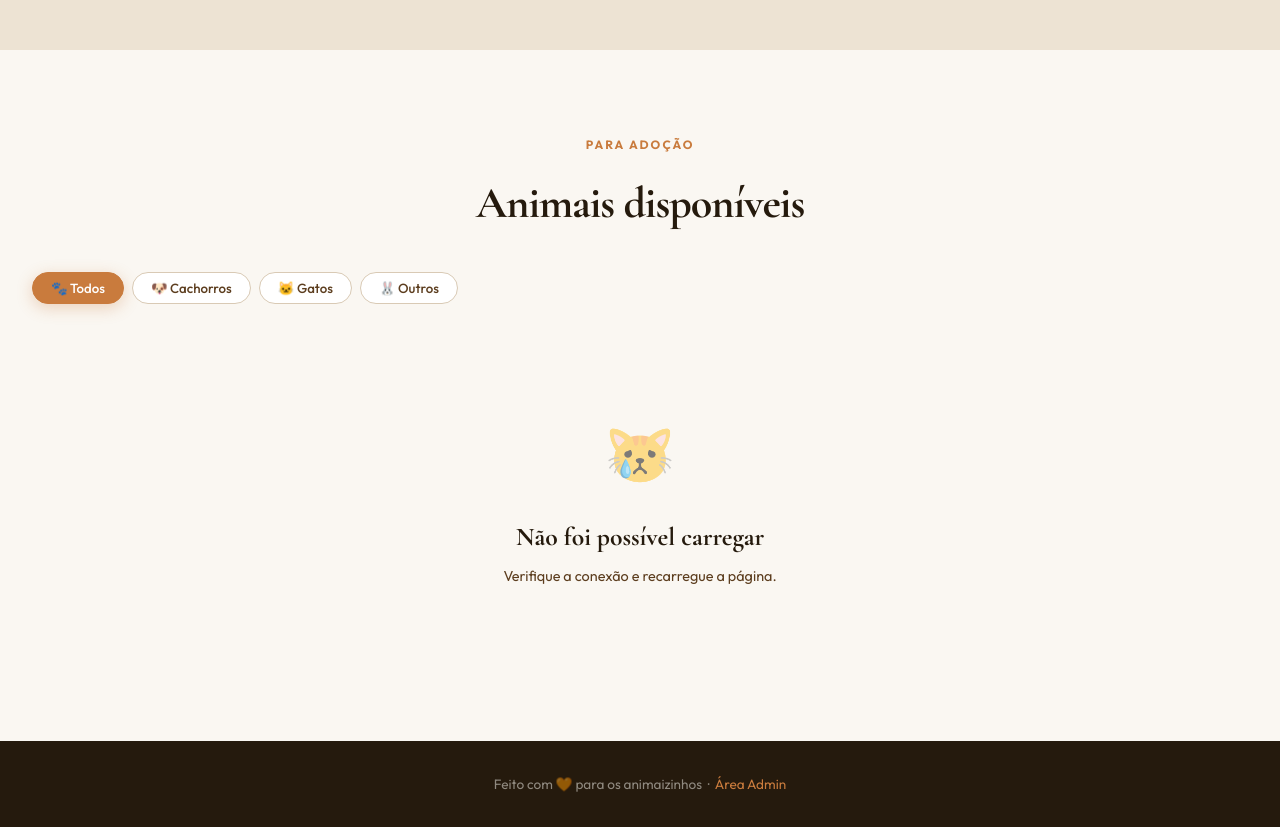
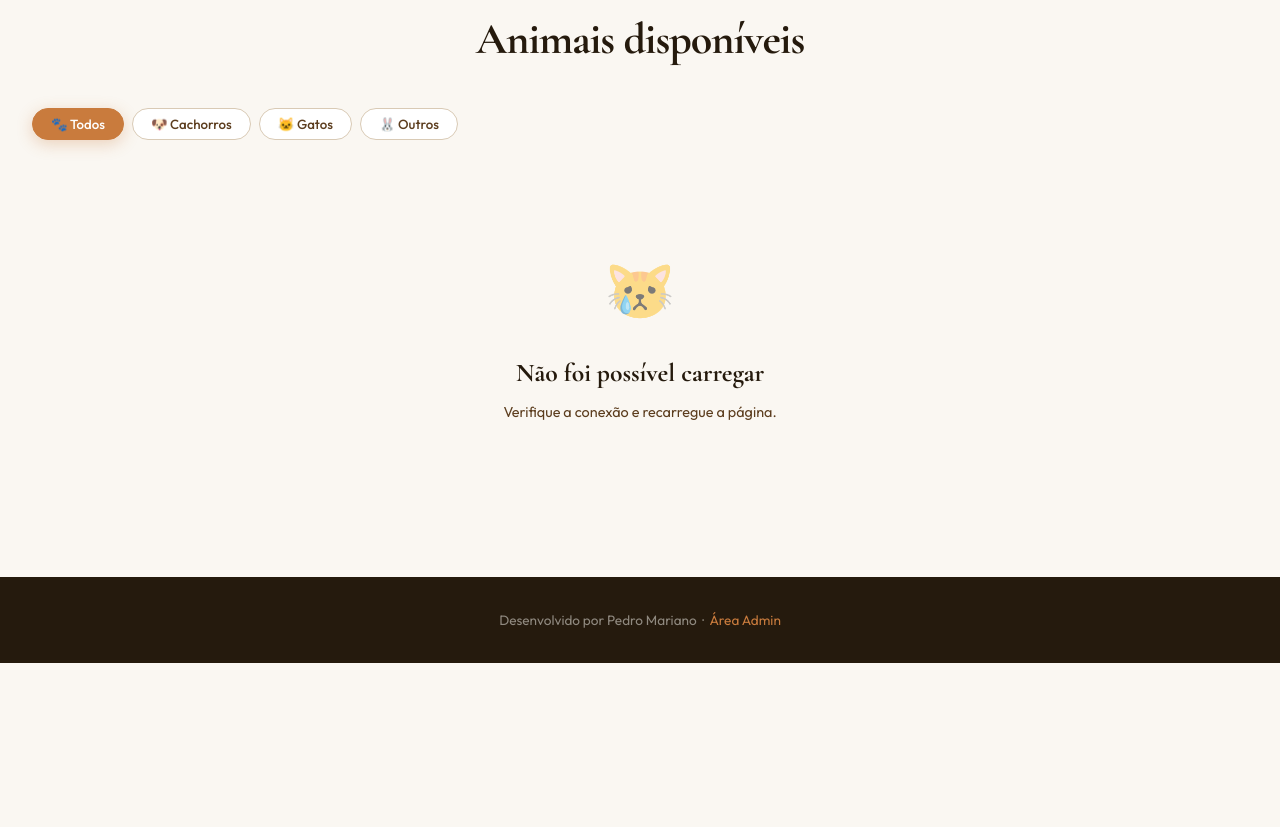
Before and after one commit to Peumariano/adotePet, a website: page public/index.html in a window 1280 px wide. Shown: the part 1545-2372 px from the top of the page. After the commit the page ends 2208 px from the top, so only its background shows below. Drawn offline with nearby package versions, Linux system fonts and the light colour scheme; no server answers.

Commit message:
update html and css

```diff
--- a/public/css/style.css
+++ b/public/css/style.css
@@ -152,7 +152,6 @@ a { text-decoration: none; color: inherit; }
 }
 .hero-inner {
   max-width: 1280px; margin: 0 auto;
-  padding: 130px 2rem 80px;
   position: relative; z-index: 2;
   display: grid; grid-template-columns: 1fr 1fr; gap: 4rem; align-items: center;
 }
--- a/public/index.html
+++ b/public/index.html
@@ -222,7 +222,7 @@
 
 <!-- ── FOOTER ───────────────────────────────────────────────────── -->
 <footer>
-  <p>Feito com 🧡 para os animaizinhos &nbsp;·&nbsp; <a href="admin.html">Área Admin</a></p>
+  <p>Desenvolvido por Pedro Mariano &nbsp;·&nbsp; <a href="admin.html">Área Admin</a></p>
 </footer>
 
 <script src="/js/main.js"></script>
```
